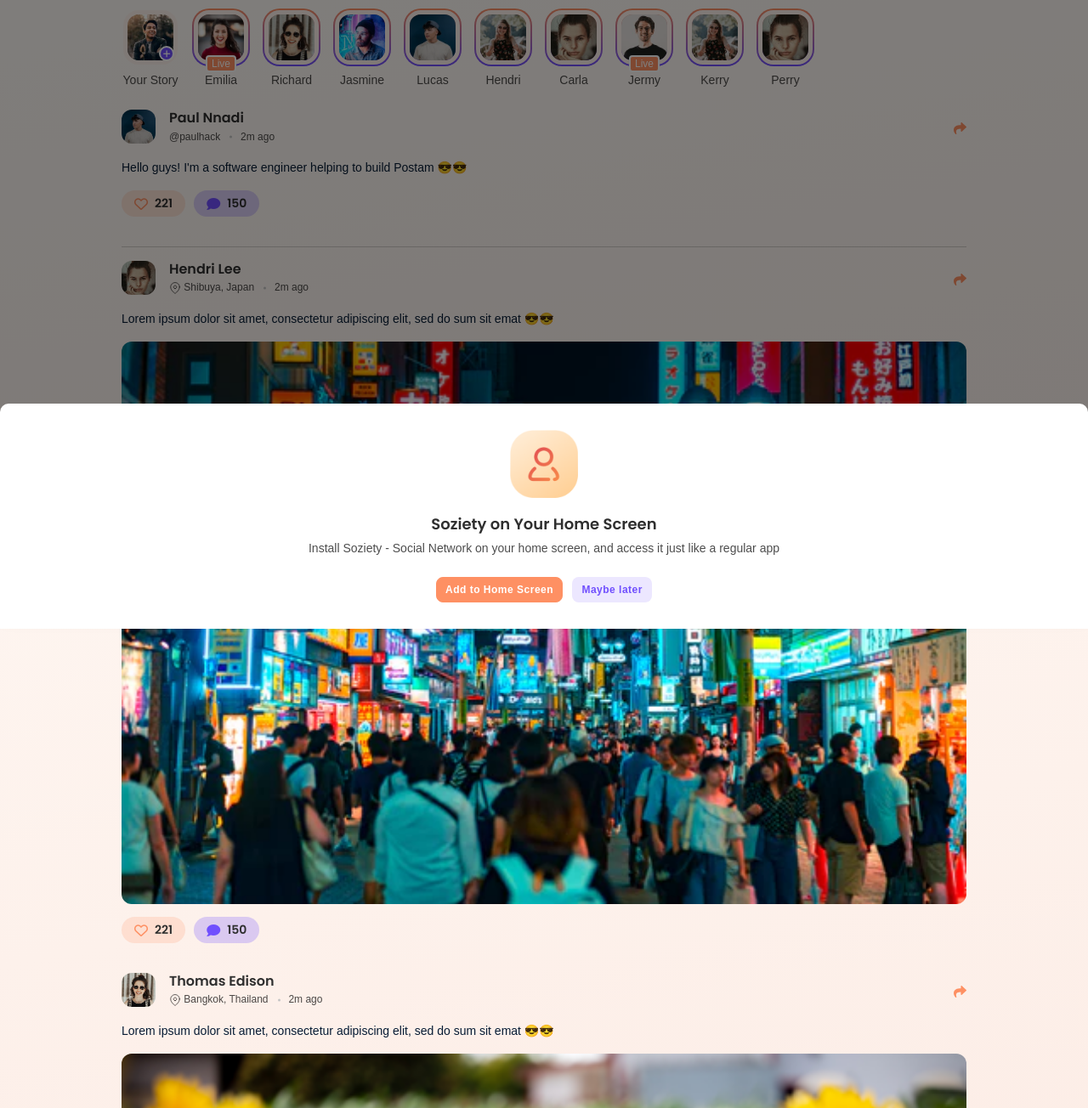
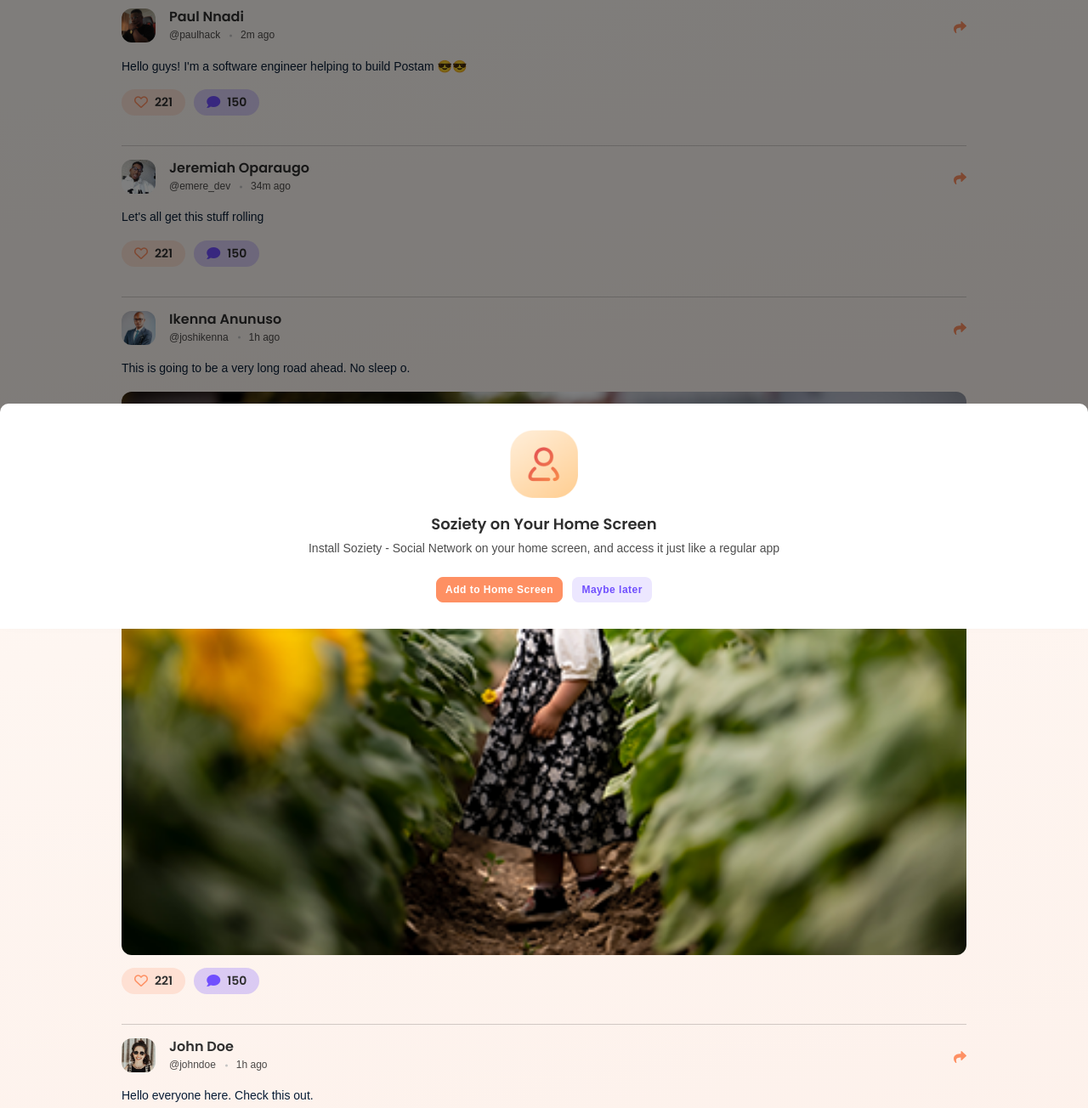
Before and after one commit to joshike-code/postam, a plain HTML site: page index.html in a window 1280 px wide. Shown: the part 60-1364 px from the top of the page at 85% size. Drawn offline with Linux system fonts and the light colour scheme.

Commit message:
procedure

```diff
--- a/index.html
+++ b/index.html
@@ -186,6 +186,7 @@
 			<div class="container bottom-content">
 
 				<!-- STORY -->
+				<!--
 				<div class="author-notification mb-4">
 					<div class="swiper-btn-center-lr my-0">
 						<div class="swiper-container categorie-swiper">
@@ -279,13 +280,14 @@
 						</div>
 					</div>
 				</div>
+				-->
 				<!-- STORY -->
                 <div class="post-area">
 					<div class="post-card">
 						<div class="top-meta">
 							<div class="d-flex justify-content-between align-items-start">
 								<a href="user-profile.html" class="media media-40">
-									<img class="rounded" src="assets/images/stories/small/pic4.jpg" alt="/">
+									<img class="rounded" src="assets/images/stories/small/paul_postam.jpg" alt="/">
 								</a>
 								<div class="meta-content ms-3">
 									<h6 class="title mb-0"><a href="user-profile.html">Paul Nnadi</a></h6>
@@ -333,19 +335,16 @@
 						<div class="top-meta">
 							<div class="d-flex justify-content-between align-items-start">
 								<a href="user-profile.html" class="media media-40">
-									<img class="rounded" src="assets/images/stories/small/pic6.jpg" alt="/">
+									<img class="rounded" src="assets/images/stories/small/jerry_postam.jpg" alt="/">
 								</a>
 								<div class="meta-content ms-3">
-									<h6 class="title mb-0"><a href="user-profile.html">Hendri Lee</a></h6>
+									<h6 class="title mb-0"><a href="user-profile.html">Jeremiah Oparaugo</a></h6>
 									<ul class="meta-list">
 										<li>
-											<svg width="14" height="14" viewBox="0 0 14 14" fill="none" xmlns="http://www.w3.org/2000/svg">
-												<path d="M12.25 5.83331C12.25 9.91665 7 13.4166 7 13.4166C7 13.4166 1.75 9.91665 1.75 5.83331C1.75 4.44093 2.30312 3.10557 3.28769 2.121C4.27226 1.13644 5.60761 0.583313 7 0.583313C8.39239 0.583313 9.72774 1.13644 10.7123 2.121C11.6969 3.10557 12.25 4.44093 12.25 5.83331Z" stroke="black" stroke-opacity="0.6" stroke-linecap="round" stroke-linejoin="round"/>
-												<path d="M7 7.58331C7.9665 7.58331 8.75 6.79981 8.75 5.83331C8.75 4.86681 7.9665 4.08331 7 4.08331C6.0335 4.08331 5.25 4.86681 5.25 5.83331C5.25 6.79981 6.0335 7.58331 7 7.58331Z" stroke="black" stroke-opacity="0.6" stroke-linecap="round" stroke-linejoin="round"/>
-											</svg>
-											Shibuya, Japan
+
+											@emere_dev
 										</li>
-										<li>2m ago</li>
+										<li>34m ago</li>
 									</ul>
 								</div>
 							</div>
@@ -356,7 +355,103 @@
 							</a>
 						</div>
 						<p class="text-black">
-							Lorem ipsum dolor sit amet, consectetur adipiscing elit, sed do sum sit emat 😎😎
+							Let's all get this stuff rolling
+						</p>
+						<div class="dz-media">
+
+							<div class="post-meta-btn">
+								<ul>
+									<li>
+										<a href="javascript:void(0);" class="action-btn bg-primary">
+											<i class="fa-regular fa-heart fill-icon"></i>
+											<i class="fa-solid fa-heart fill-icon-2"></i>
+											<h6 class="font-14 mb-0 ms-2" id="value1">221</h6>
+										</a>
+									</li>
+									<li>
+										<a href="comment.html" class="action-btn bg-secondary">
+											<i class="fa-solid fa-comment fill-icon"></i>
+											<h6 class="font-14 mb-0 ms-2">150</h6>
+										</a>
+									</li>
+								</ul>
+							</div>
+						</div>
+					</div>
+					<hr>
+					<div class="post-card">
+						<div class="top-meta">
+							<div class="d-flex justify-content-between align-items-start">
+								<a href="user-profile.html" class="media media-40">
+									<img class="rounded" src="assets/images/stories/small/ikenna_postam.jpg" alt="/">
+								</a>
+								<div class="meta-content ms-3">
+									<h6 class="title mb-0"><a href="user-profile.html">Ikenna Anunuso</a></h6>
+									<ul class="meta-list">
+										<li>
+
+											@joshikenna
+										</li>
+										<li>1h ago</li>
+									</ul>
+								</div>
+							</div>
+							<a href="javascript:void(0);" class="item-content item-link" data-bs-toggle="offcanvas" data-bs-target="#offcanvasBottom1" aria-controls="offcanvasBottom">
+								<svg width="15" height="14" viewBox="0 0 15 14" fill="none" xmlns="http://www.w3.org/2000/svg">
+									<path d="M14.7566 4.93237L9.60021 0.182841C9.14886 -0.23294 8.4375 0.104591 8.4375 0.750465V3.25212C3.73157 3.30959 0 4.31562 0 9.07267C0 10.9927 1.1596 12.8948 2.4414 13.8893C2.84139 14.1996 3.41145 13.8101 3.26397 13.3071C1.93553 8.77542 3.89405 7.57236 8.4375 7.50264V10.25C8.4375 10.8969 9.14942 11.2329 9.60021 10.8176L14.7566 6.06761C15.0809 5.7688 15.0814 5.23158 14.7566 4.93237Z" fill="#E4BEAB"/>
+								</svg>
+							</a>
+						</div>
+						<p class="text-black">
+							This is going to be a very long road ahead. No sleep o.
+						</p>
+						<div class="dz-media">
+							<img src="assets/images/post/pic8.png" alt="/">
+							<div class="post-meta-btn">
+								<ul>
+									<li>
+										<a href="javascript:void(0);" class="action-btn bg-primary">
+											<i class="fa-regular fa-heart fill-icon"></i>
+											<i class="fa-solid fa-heart fill-icon-2"></i>
+											<h6 class="font-14 mb-0 ms-2" id="value1">221</h6>
+										</a>
+									</li>
+									<li>
+										<a href="comment.html" class="action-btn bg-secondary">
+											<i class="fa-solid fa-comment fill-icon"></i>
+											<h6 class="font-14 mb-0 ms-2">150</h6>
+										</a>
+									</li>
+								</ul>
+							</div>
+						</div>
+					</div>
+					<hr>
+					<div class="post-card">
+						<div class="top-meta">
+							<div class="d-flex justify-content-between align-items-start">
+								<a href="user-profile.html" class="media media-40">
+									<img class="rounded" src="assets/images/stories/small/pic2.jpg" alt="/">
+								</a>
+								<div class="meta-content ms-3">
+									<h6 class="title mb-0"><a href="user-profile.html">John Doe</a></h6>
+									<ul class="meta-list">
+										<li>
+
+											@johndoe
+										</li>
+										<li>1h ago</li>
+									</ul>
+								</div>
+							</div>
+							<a href="javascript:void(0);" class="item-content item-link" data-bs-toggle="offcanvas" data-bs-target="#offcanvasBottom1" aria-controls="offcanvasBottom">
+								<svg width="15" height="14" viewBox="0 0 15 14" fill="none" xmlns="http://www.w3.org/2000/svg">
+									<path d="M14.7566 4.93237L9.60021 0.182841C9.14886 -0.23294 8.4375 0.104591 8.4375 0.750465V3.25212C3.73157 3.30959 0 4.31562 0 9.07267C0 10.9927 1.1596 12.8948 2.4414 13.8893C2.84139 14.1996 3.41145 13.8101 3.26397 13.3071C1.93553 8.77542 3.89405 7.57236 8.4375 7.50264V10.25C8.4375 10.8969 9.14942 11.2329 9.60021 10.8176L14.7566 6.06761C15.0809 5.7688 15.0814 5.23158 14.7566 4.93237Z" fill="#E4BEAB"/>
+								</svg>
+							</a>
+						</div>
+						<p class="text-black">
+							Hello everyone here. Check this out.
 						</p>
 						<div class="dz-media">
 							<img src="assets/images/post/pic2.png" alt="/">
@@ -386,16 +481,13 @@
 									<img class="rounded" src="assets/images/stories/small/pic2.jpg" alt="/">
 								</a>
 								<div class="meta-content ms-3">
-									<h6 class="title mb-0"><a href="user-profile.html">Thomas Edison</a></h6>
+									<h6 class="title mb-0"><a href="user-profile.html">Mark Damon</a></h6>
 									<ul class="meta-list">
 										<li>
-											<svg width="14" height="14" viewBox="0 0 14 14" fill="none" xmlns="http://www.w3.org/2000/svg">
-												<path d="M12.25 5.83331C12.25 9.91665 7 13.4166 7 13.4166C7 13.4166 1.75 9.91665 1.75 5.83331C1.75 4.44093 2.30312 3.10557 3.28769 2.121C4.27226 1.13644 5.60761 0.583313 7 0.583313C8.39239 0.583313 9.72774 1.13644 10.7123 2.121C11.6969 3.10557 12.25 4.44093 12.25 5.83331Z" stroke="black" stroke-opacity="0.6" stroke-linecap="round" stroke-linejoin="round"/>
-												<path d="M7 7.58331C7.9665 7.58331 8.75 6.79981 8.75 5.83331C8.75 4.86681 7.9665 4.08331 7 4.08331C6.0335 4.08331 5.25 4.86681 5.25 5.83331C5.25 6.79981 6.0335 7.58331 7 7.58331Z" stroke="black" stroke-opacity="0.6" stroke-linecap="round" stroke-linejoin="round"/>
-											</svg>
-											Bangkok, Thailand
+
+											@deamon15
 										</li>
-										<li>2m ago</li>
+										<li>2h ago</li>
 									</ul>
 								</div>
 							</div>
@@ -406,10 +498,10 @@
 							</a>
 						</div>
 						<p class="text-black">
-							Lorem ipsum dolor sit amet, consectetur adipiscing elit, sed do sum sit emat 😎😎
+							Hahaha. We doing great, make a new post let's see what you're up to
 						</p>
 						<div class="dz-media">
-							<img src="assets/images/post/pic8.png" alt="/">
+							<img src="assets/images/post/pic1.png" alt="/">
 							<div class="post-meta-btn">
 								<ul>
 									<li>
```
Also changed, not shown: assets/images/stories/small/ikenna_postam.jpg (added), assets/images/stories/small/jerry_postam.jpg (added), assets/images/stories/small/paul_postam.jpg (added).
